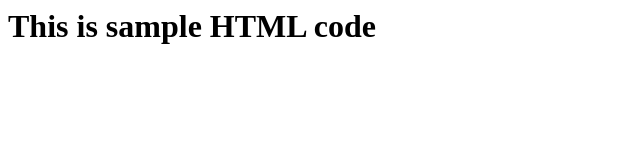
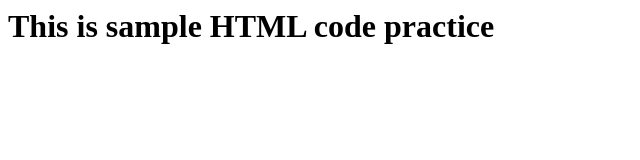
Before and after one commit to Lakshmi098-bot/ReactJS, a plain HTML site: page index.html in a window 1280 px wide. Shown: the whole page, without its empty margins (0-640 px from the left). Drawn offline with Linux system fonts and the light colour scheme.

Commit message:
added index.html

```diff
--- a/index.html
+++ b/index.html
@@ -1,5 +1,5 @@
 <html>
 
-<h1>This is sample HTML code</h1>
+<h1>This is sample HTML code practice</h1>
 
 </html>
```
